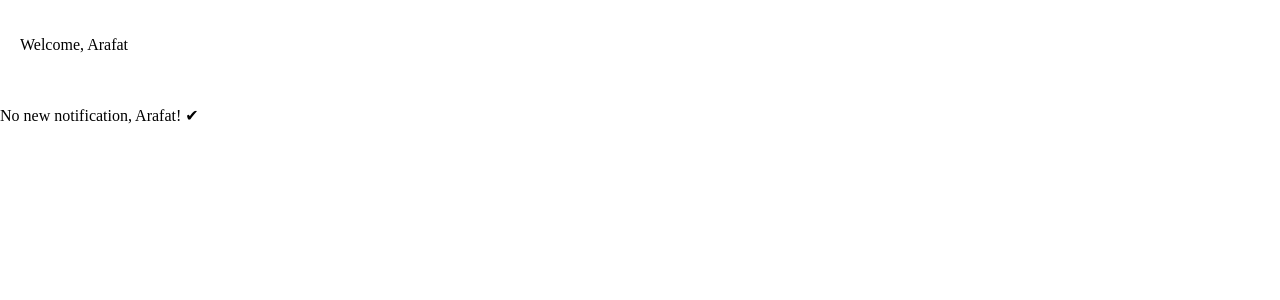
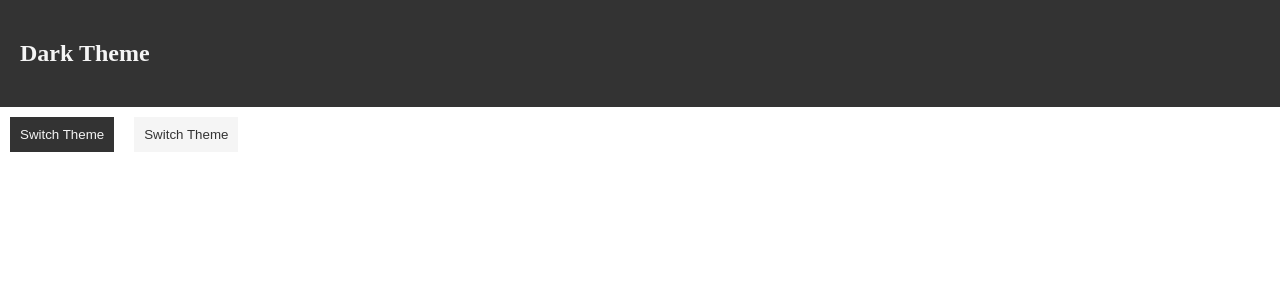
Before and after one commit to Arafat-alim/advanced-react, a React (Vite) app in the folder performance/: page / in a window 1280 px wide. Shown: the top 300 px of the page. Built offline with nearby package versions, Linux system fonts and the light colour scheme.

Commit message:
Theme Switcher Part 1.

```diff
--- a/performance/package.json
+++ b/performance/package.json
@@ -9,6 +9,7 @@
     "preview": "vite preview"
   },
   "dependencies": {
+    "prop-types": "^15.8.1",
     "react": "^18.2.0",
     "react-dom": "^18.2.0"
   },
--- a/performance/src/App.jsx
+++ b/performance/src/App.jsx
@@ -1,14 +1,7 @@
-import ClassApp from "./ContextAPI/ClassApp";
-import UserContext from "./ContextAPI/userContext";
+import MainApp from "./ContextAPI/ThemeSwitcher/MainApp";
 
 const App = () => {
-  return (
-    <UserContext.Provider value={"Arafat"}>
-      <div className="app">
-        <ClassApp />
-      </div>
-    </UserContext.Provider>
-  );
+  return <MainApp />;
 };
 
 export default App;
--- /dev/null
+++ b/performance/src/ContextAPI/ThemeSwitcher/Button.jsx
@@ -0,0 +1,21 @@
+import React from "react";
+import PropTypes from "prop-types";
+
+function Button(props) {
+  return (
+    <button className={`${props.theme}-theme`} style={{ cursor: "pointer" }}>
+      Switch Theme
+    </button>
+  );
+}
+
+//! handling prop types using npm package - npm i prop-types
+Button.protoType = {
+  theme: PropTypes.oneOf(["light", "dark"]),
+};
+//! handling default Props
+Button.defaultProps = {
+  theme: "light",
+};
+
+export default Button;
--- /dev/null
+++ b/performance/src/ContextAPI/ThemeSwitcher/FunctionApp.jsx
@@ -0,0 +1,18 @@
+import "../style.css";
+import Button from "./Button";
+import Header from "./Header";
+import ThemeContext from "./themeContext";
+
+const FunctionApp = () => {
+  return (
+    <div>
+      <Header />
+      <ThemeContext.Consumer>
+        {(theme) => <Button theme={theme} />}
+      </ThemeContext.Consumer>
+      <Button />
+    </div>
+  );
+};
+
+export default FunctionApp;
--- /dev/null
+++ b/performance/src/ContextAPI/ThemeSwitcher/Header.jsx
@@ -0,0 +1,16 @@
+import React from "react";
+import ThemeContext from "./themeContext";
+
+function Header(props) {
+  return (
+    <ThemeContext.Consumer>
+      {(theme) => (
+        <header className={`${theme}-theme`}>
+          <h2>{theme === "light" ? "Light" : "Dark"} Theme</h2>
+        </header>
+      )}
+    </ThemeContext.Consumer>
+  );
+}
+
+export default Header;
--- /dev/null
+++ b/performance/src/ContextAPI/ThemeSwitcher/MainApp.jsx
@@ -0,0 +1,13 @@
+import React from "react";
+import FunctionApp from "./FunctionApp";
+import ThemeContext from "./themeContext";
+
+function MainApp() {
+  return (
+    <ThemeContext.Provider value={"dark"}>
+      <FunctionApp />
+    </ThemeContext.Provider>
+  );
+}
+
+export default MainApp;
--- /dev/null
+++ b/performance/src/ContextAPI/ThemeSwitcher/themeContext.jsx
@@ -0,0 +1,3 @@
+import React, { createContext } from "react";
+const ThemeContext = createContext();
+export default ThemeContext;
```
Also changed, not shown: 1 other file (tests, documents, lock files or other folders).
